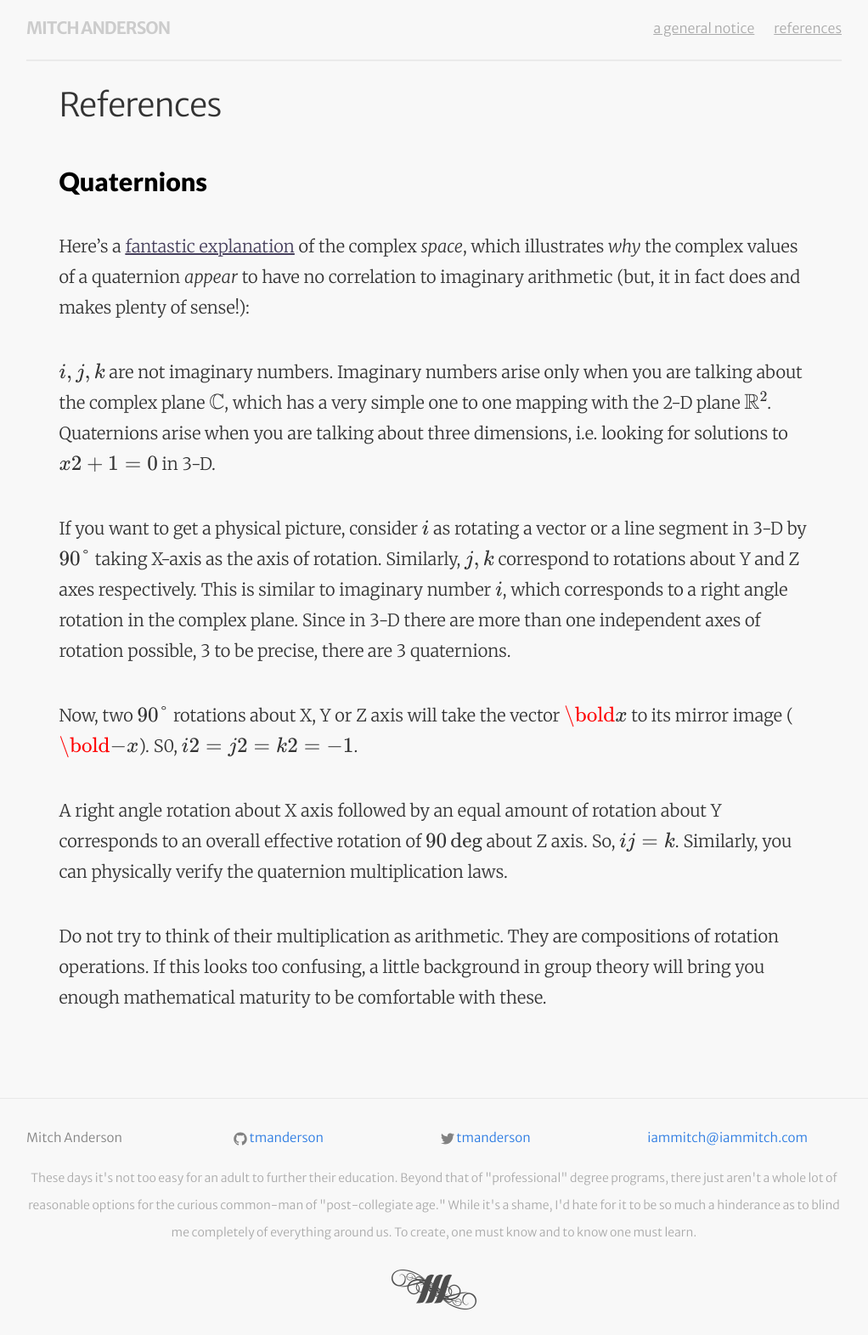
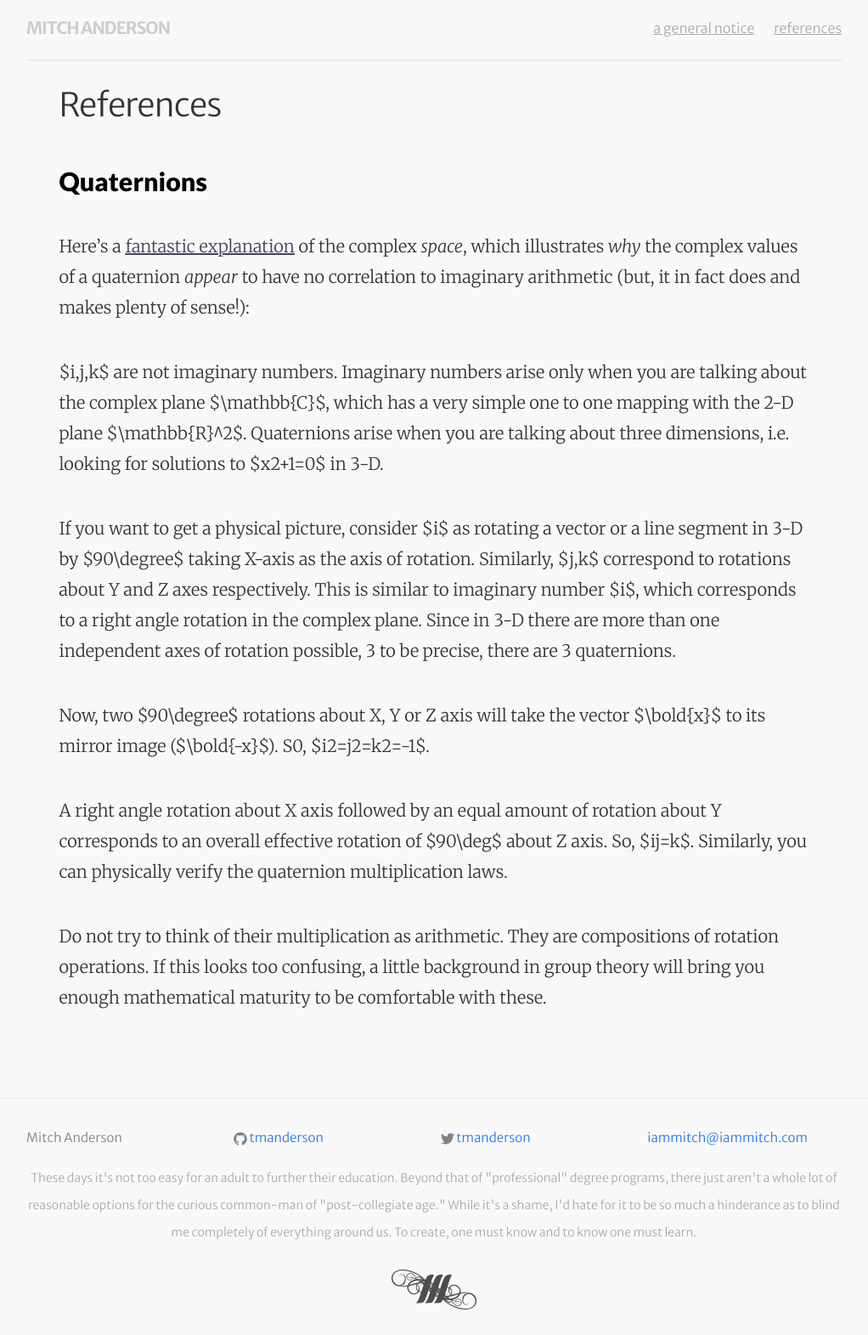
Before and after one commit to tmanderson/tmanderson.github.io, a Jekyll site: the page built from references.markdown, in a window 1280 px wide. Shown: the whole page at 85% size, without its empty margins (129-1151 px from the left). Built offline with Jekyll 4.4.1, drawn with Linux system fonts in a browser that asks for light colours; our own code applies the rules of GitHub Pages for plain Markdown files; formulas are drawn with MathJax 3; part of the change alters nothing that is shown.

```diff
--- a/_includes/footer.html
+++ b/_includes/footer.html
@@ -32,10 +32,3 @@
   </div>
 
 </footer>
-<script type="text/x-mathjax-config">
-  MathJax.Hub.Config({
-    tex2jax: {inlineMath: [['$','$'], ['\\(','\\)']]}
-  });
-</script>
-<script type="text/javascript" async src="https://cdnjs.cloudflare.com/ajax/libs/mathjax/2.7.1/MathJax.js??config=TeX-AMS-MML_HTMLorMML">
-</script>
```
